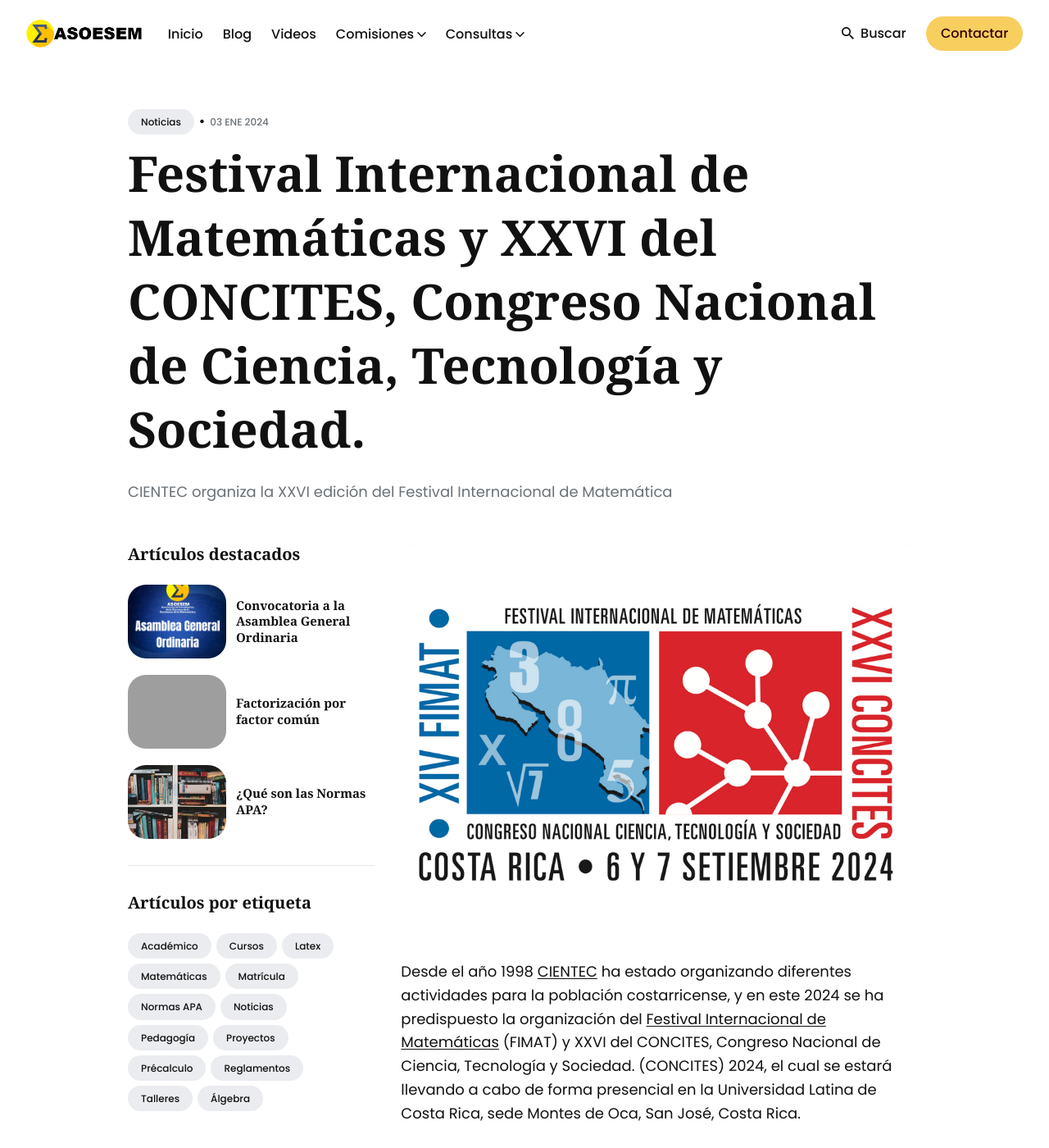
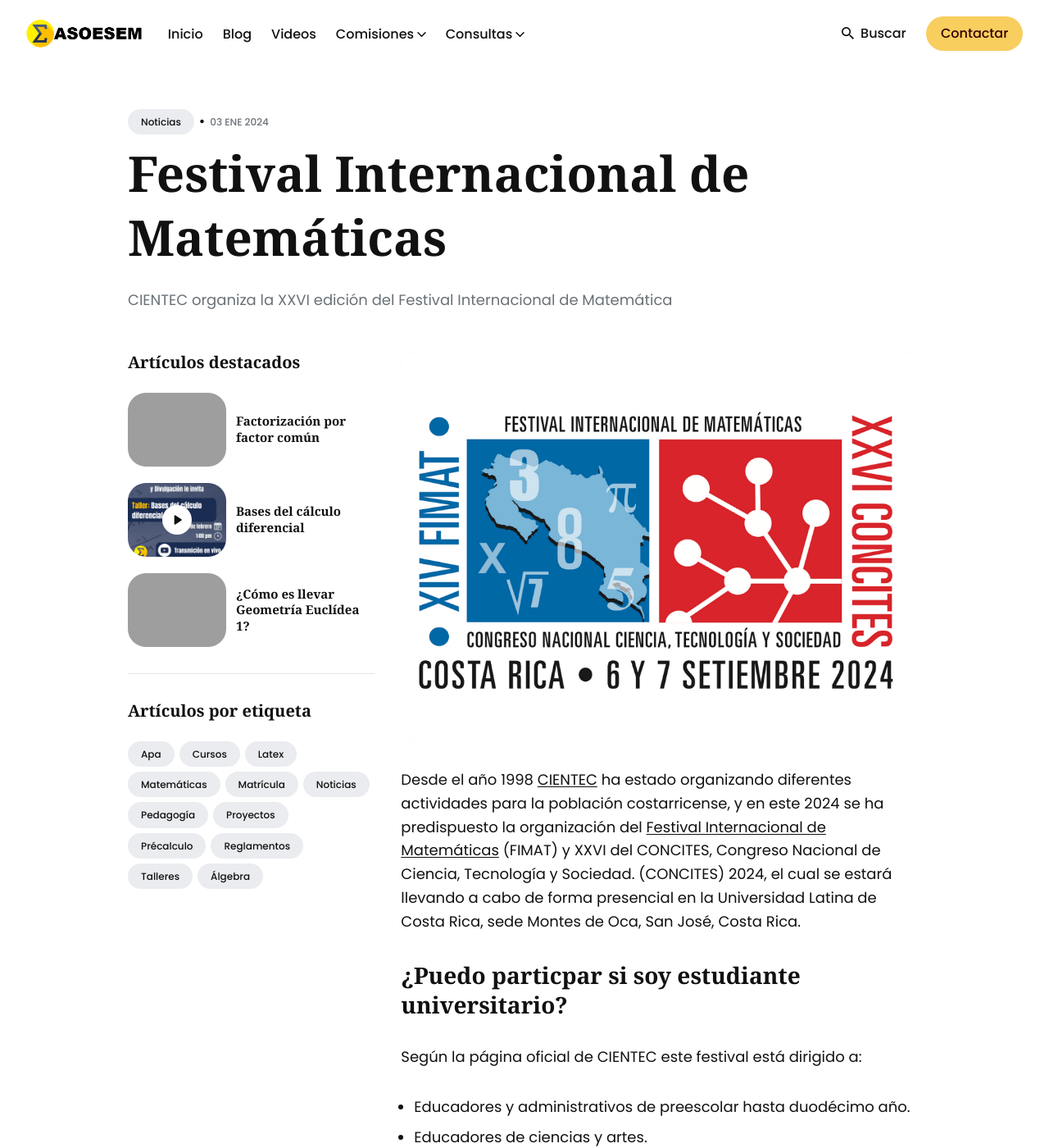
Before and after one commit to asoesem/asoesem.github.io, a Jekyll site: the page built from _posts/2024-03-01-festival-internacional-de-las-matematicas-cientec.md, in a window 1280 px wide and 1400 px high. Shown: the whole window at 82% size. Built offline with Jekyll 4.4.1, drawn with Linux system fonts in a browser that asks for light colours; some of the changed text lies outside the part shown; grey boxes are pictures that could not be loaded.

Commit message:
Remueve posts desactualizados y redefine los artículos destacados

```diff
--- a/_posts/2024-03-01-festival-internacional-de-las-matematicas-cientec.md
+++ b/_posts/2024-03-01-festival-internacional-de-las-matematicas-cientec.md
@@ -1,14 +1,14 @@
 ---
 layout: post
-title: Festival Internacional de Matemáticas y XXVI del CONCITES, Congreso Nacional de Ciencia, Tecnología y Sociedad.
+title: Festival Internacional de Matemáticas
 description: CIENTEC organiza la XXVI edición del Festival Internacional de Matemática
 date: 2024-01-03T00:00:00-06:00
 #author: axell
 image: '/images/111.png'
 tags: [noticias]
 commissions: [cocodi]
-featured: false
-comments: true
+featured: true
+comments: false
 share: true
 ---
 Desde el año 1998 [CIENTEC](https://cientec.or.cr/) ha estado organizando diferentes actividades para la población costarricense, y en este 2024 se ha predispuesto la organización del [Festival Internacional de Matemáticas](https://cientec.or.cr/programas/educadores-divulgadores/fimat-concites-2024) (FIMAT) y XXVI del CONCITES, Congreso Nacional de Ciencia, Tecnología y Sociedad. (CONCITES) 2024, el cual se estará llevando a cabo de forma presencial en la Universidad Latina de Costa Rica, sede Montes de Oca, San José, Costa Rica.
--- a/_posts/2024-03-29-que-son-las-normas-apa.md
+++ b/_posts/2024-03-29-que-son-las-normas-apa.md
@@ -5,10 +5,10 @@
 date: 2024-03-29T18:00:00-06:00
 author: sebas
 image: '/images/124.jpg'
-tags: [normas APA, académico]
+tags: [apa]
 commissions: [cofoma]
-featured: true
-comments: true
+featured: false
+comments: false
 share: true
 ---
 
--- a/_posts/2024-04-04-factorizacion-por-factor-comun.md
+++ b/_posts/2024-04-04-factorizacion-por-factor-comun.md
@@ -5,10 +5,10 @@
 date: 2024-04-04T11:00:00-06:00
 author: axell
 image: '/images/117.png'
-tags: [matemáticas, académico, précalculo, álgebra]
+tags: [matemáticas, précalculo, álgebra]
 #commissions: [cofoma]
 featured: true
-comments: true
+comments: false
 share: true
 ---
 # ¿Qué es la factorización?
```
Also changed, not shown: _posts/2023-12-21-escoger-humanidades.md (+1 -1 lines), _drafts/2023-07-12-primera-matricula-2024.md (renamed from _posts/2023-07-12-primera-matricula-2024.md), _drafts/2024-06-01-convocatoria-a-la-asamblea-general-ordinaria.md (renamed from _posts/2024-06-01-convocatoria-a-la-asamblea-general-ordinaria.md).
